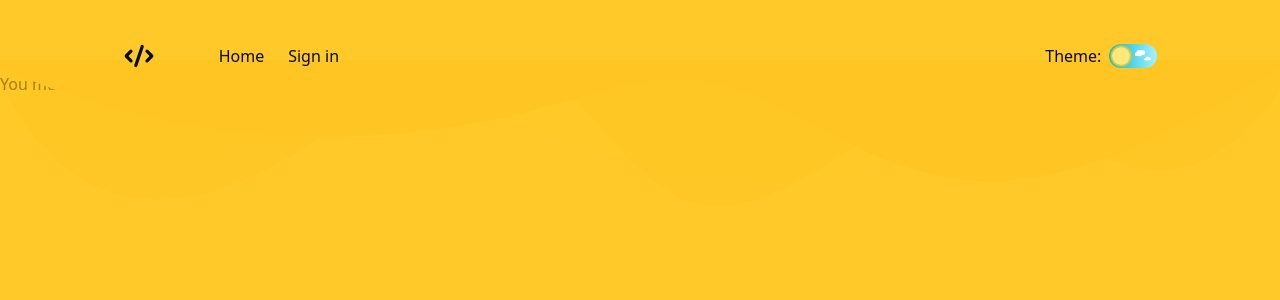
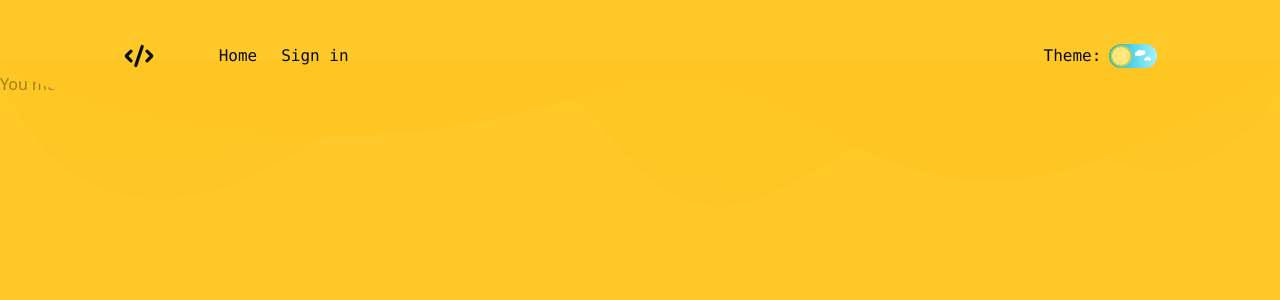
Before and after one commit to tsvetislavt99/next-firebase-blog, a Next.js app: page /admin in a window 1280 px wide. Shown: the top 300 px of the page. Built offline with nearby package versions, Linux system fonts and the light colour scheme; no server answers.

Commit message:
Theme persistence bug fix

```diff
--- a/components/Navbar/Navbar.tsx
+++ b/components/Navbar/Navbar.tsx
@@ -47,7 +47,9 @@ export default function Navbar() {
                         {user && username && (
                             <>
                                 <li className="mb-3">Write</li>
-                                <li className="mb-3">My posts</li>
+                                <li className="mb-3">
+                                    <Link href={`/admin`}>My posts</Link>
+                                </li>
                                 <li className="mb-3">
                                     <Link href={`/${username}`}>Profile</Link>
                                 </li>
@@ -80,21 +82,23 @@ export default function Navbar() {
                 //Desktop navigation
             }
             <div className="hidden sm:flex flex-row flex-nowrap justify-between items-center w-full mt-5">
-                <ul className="flex flex-row flex-nowrap items-center">
-                    <li className="ml-3 lg:ml-16 mx-3 z-10">
+                <ul className="flex flex-row flex-nowrap items-center font-mono">
+                    <li className="ml-3 lg:ml-16 mx-3 z-10 hover:text-white">
                         <Link href="/">Home</Link>
                     </li>
                     {user && username && (
                         <>
-                            <li className="mx-3 z-10">Write</li>
-                            <li className="mx-3 z-10">
+                            <li className="mx-3 z-10 hover:text-white select-none">
+                                Write
+                            </li>
+                            <li className="mx-3 z-10 hover:text-white">
                                 <Link href={`/admin`}>My posts</Link>
                             </li>
-                            <li className="mx-3 z-10">
+                            <li className="mx-3 z-10 hover:text-white">
                                 <Link href={`/${username}`}>Profile</Link>
                             </li>
 
-                            <li className="mx-3 z-10">
+                            <li className="mx-3 z-10 hover:text-white">
                                 <SignOutButton />
                             </li>
                         </>
@@ -108,7 +112,7 @@ export default function Navbar() {
                     )}
                 </ul>
                 <div className="flex flex-row flex-nowrap items-center z-10">
-                    <span className="hidden xl:block">Theme:</span>
+                    <span className="hidden xl:block font-mono">Theme:</span>
                     <ThemeToggler mobile={false} />
                 </div>
             </div>
--- a/components/ThemeToggler/ThemeToggler.tsx
+++ b/components/ThemeToggler/ThemeToggler.tsx
@@ -8,8 +8,10 @@ type Props = {
 
 export default function ThemeToggler({ mobile }: Props) {
     const [darkMode, setDarkMode] = useState<boolean>();
+    const useIsomorphicLayoutEffect =
+        typeof window !== 'undefined' ? useLayoutEffect : useEffect;
 
-    useLayoutEffect(() => {
+    useIsomorphicLayoutEffect(() => {
         if (localStorage.getItem('nextBlogDarkTheme') === 'true') {
             setDarkMode(true);
         }
--- a/lib/context.ts
+++ b/lib/context.ts
@@ -1,9 +1,8 @@
-import { User } from 'firebase/auth';
 import { createContext } from 'react';
 import { UserContextParams } from './globalTypes';
 
-const initialValue = { user: null, username: null, loading: true };
+const userInitialValue = { user: null, username: null, loading: true };
 
-export const UserContext = createContext<UserContextParams>(initialValue);
+export const UserContext = createContext<UserContextParams>(userInitialValue);
 
 export const UserProvider = UserContext.Provider;
--- a/lib/hooks.ts
+++ b/lib/hooks.ts
@@ -4,7 +4,6 @@ import { useAuthState } from 'react-firebase-hooks/auth';
 import { auth, firestore } from './firebase';
 
 /**
- *
  * @returns a firebase/auth User object, the username of that User and a boolean value to indicate the loading state
  */
 export const useUserData = () => {
--- a/pages/index.tsx
+++ b/pages/index.tsx
@@ -45,7 +45,6 @@ export default function Home(props: Props) {
             lastPostTimestamp
         );
 
-        //TODO: Revision tomorrow
         setPosts(posts.concat(newPosts));
         setIsLoading(false);
 
@@ -54,21 +53,6 @@ export default function Home(props: Props) {
         }
     };
 
-    return (
-        <main className="bg-gray-200 h-screen">
-            <div className="my-14 flex flex-col items-center">
-                <PostFeed posts={posts} />
-                <Loader show={isLoading} classNames="" />
-                {!isLoading && !postsEnd && (
-                    <button
-                        onClick={getMorePosts}
-                        className="py-1 px-4 bg-blue-50 rounded-lg border border-blue-200 hover:scale-105 transition ease-in-out duration-50"
-                    >
-                        Load more
-                    </button>
-                )}
-                {postsEnd && <p>You have reach the end of posts {':('}</p>}
-            </div>
-        </main>
-    );
+    //Temporary for testing purposes
+    return <main className="h-[2000px] w-full bg-white"></main>;
 }
```
